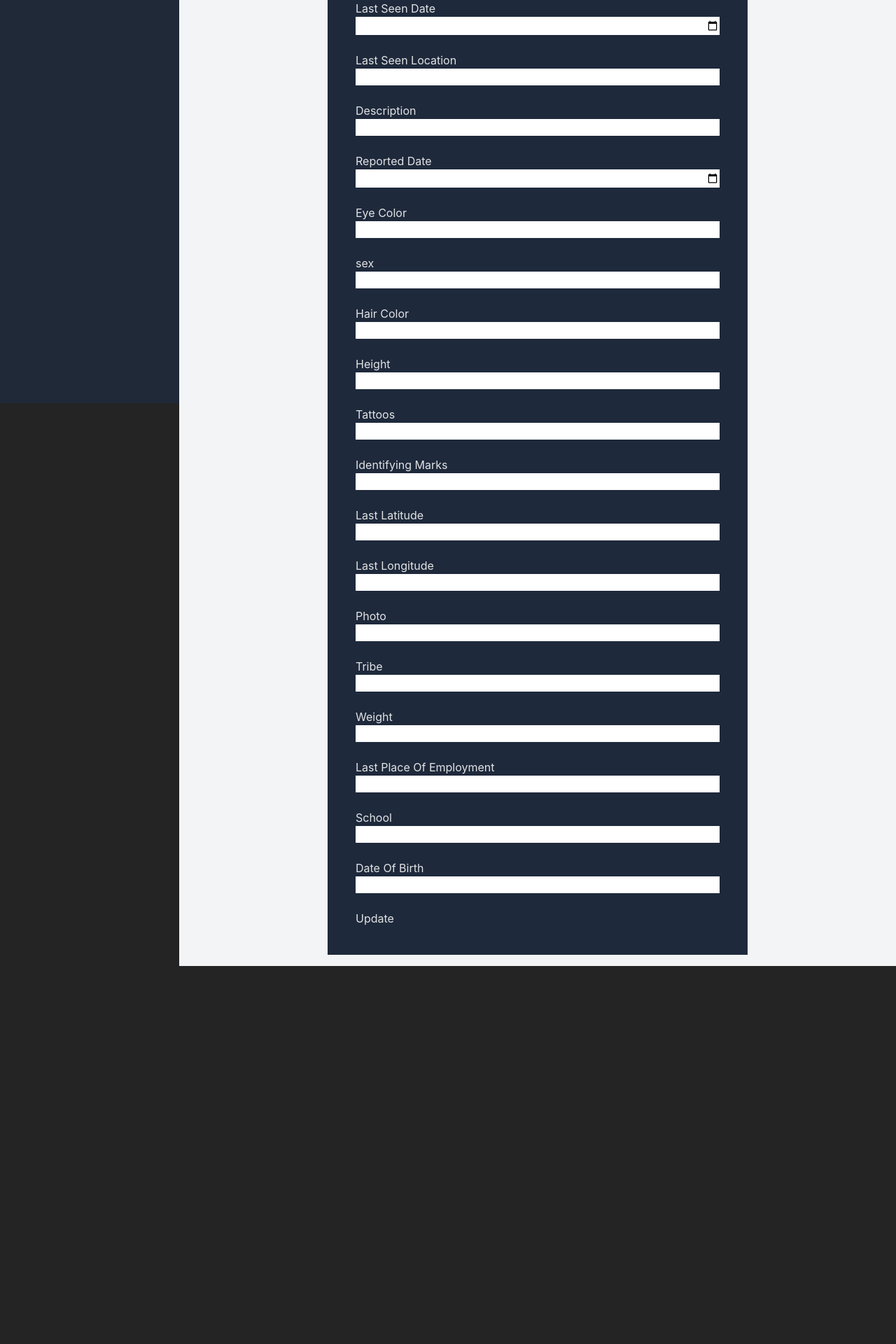
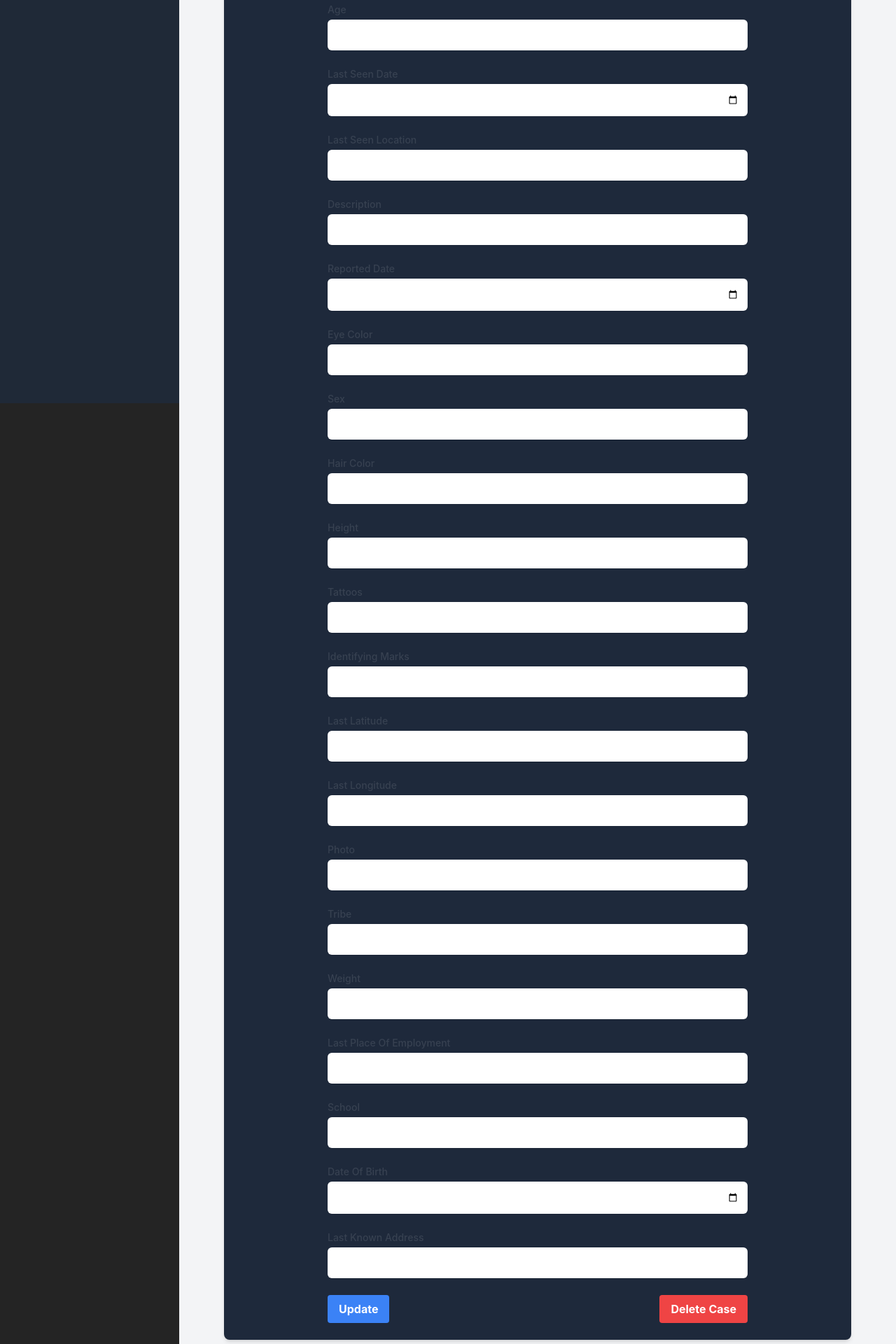
Before and after one commit to CarlosPerez505/practice, a React (Vite) app in the folder frontend/: page /admin/update/1 in a window 1280 px wide. Shown: the part 280-2200 px from the top of the page at 70% size. Before the commit the page ends 1660 px from the top, so only its background shows below. Built offline with nearby package versions, Linux system fonts and the light colour scheme; no server answers.

Commit message:
fixed the delete function on my forms

```diff
--- a/frontend/src/components/DeleteButton.jsx
+++ b/frontend/src/components/DeleteButton.jsx
@@ -5,19 +5,37 @@ const DeleteButton = ({ id }) => {
     const navigate = useNavigate();
 
     const handleDelete = () => {
-        // Confirm deletion
         if (window.confirm('Are you sure you want to delete this case?')) {
-            fetch(`/api/missingCases/${id}`, { method: 'DELETE' })
-                .then(response => response.json())
+            fetch(`http://10.0.0.163:5000/api/missingCases/${id}`, { method: 'DELETE' })
+                .then(response => {
+                    if (!response.ok) {
+                        throw new Error('Network response was not ok');
+                    }
+                    return response.json();
+                })
                 .then(data => {
                     console.log(data);
-                    navigate('/'); // Navigate back to the home page or dashboard
+                    if (!data.error) {
+                        navigate('/'); // Navigate back to the home page or dashboard if delete is successful
+                    } else {
+                        alert('Error: ' + data.error);
+                    }
                 })
-                .catch(error => console.error('Error:', error));
+                .catch(error => {
+                    console.error('Error:', error);
+                    alert('Failed to delete the case.');
+                });
         }
     };
 
-    return <button onClick={handleDelete}>Delete Case</button>;
+    return (
+        <button
+            onClick={handleDelete}
+            className="bg-red-500 hover:bg-red-700 text-white font-bold py-2 px-4 rounded"
+        >
+            Delete Case
+        </button>
+    );
 };
 
 export default DeleteButton;
--- a/frontend/src/pages/AdminPage/UpdateForm.jsx
+++ b/frontend/src/pages/AdminPage/UpdateForm.jsx
@@ -2,6 +2,7 @@ import React, { useState, useEffect } from 'react';
 import { useParams, useNavigate } from 'react-router-dom';
 import { Formik, Form, Field, ErrorMessage } from 'formik';
 import * as Yup from 'yup';
+import DeleteButton from '../../components/DeleteButton.jsx';
 
 const UpdateForm = () => {
     const [initialValues, setInitialValues] = useState({
@@ -13,15 +14,15 @@ const UpdateForm = () => {
         reportedDate: '',
         eyeColor: '',
         sex: '',
-        lastLatitude:'',
-        lastLongitude:'',
-        photo1:'',
+        lastLatitude: '',
+        lastLongitude: '',
+        photo1: '',
         tribe: '',
-        weight:'',
+        weight: '',
         lastKnownAddress: '',
-        lastPlaceOfEmployment:'',
-        school:'',
-        dateOfBirth:'',
+        lastPlaceOfEmployment: '',
+        school: '',
+        dateOfBirth: '',
     });
     const { id } = useParams();
     const navigate = useNavigate();
@@ -42,7 +43,6 @@ const UpdateForm = () => {
         }
     }, [id]);
 
-    // Helper function to format date for input[type=date]
     function formatDate(dateString) {
         if (!dateString) return '';
         const date = new Date(dateString);
@@ -76,11 +76,9 @@ const UpdateForm = () => {
         temp_dateOfBirth: Yup.date().nullable(),
         dateOfBirth: Yup.date().nullable(),
     });
-
-
     return (
-        <div >
-            <h1>Update Missing Case</h1>
+        <div className="max-w-4xl mx-auto mt-10 p-6 bg-slate-800 rounded-lg shadow-md">
+            <h1 className="text-2xl font-bold mb-6">Update Missing Case</h1>
             <Formik
                 enableReinitialize // Important: This allows Formik to reinitialize with new initial values
                 initialValues={initialValues}
@@ -104,115 +102,120 @@ const UpdateForm = () => {
                         .catch(error => console.error('Error:', error))
                         .finally(() => setSubmitting(false));
                 }}
-
             >
                 {({ isSubmitting }) => (
-                    <Form className="bg-slate-800 p-10 space-y-6">
+                    <Form className="space-y-6">
                         <div className="form-group">
-                            <label htmlFor="name">Name</label>
-                            <Field type="text" name="name" className="mt-1 block w-full shadow-sm sm:text-sm border-gray-300 rounded-md"/>
-                            <ErrorMessage name="name" component="div" />
+                            <label htmlFor="name" className="block text-sm font-medium text-gray-700">Name</label>
+                            <Field type="text" name="name" className="p-3 mt-1 block w-full shadow-sm sm:text-sm border-gray-300 rounded-md"/>
+                            <ErrorMessage name="name" component="div" className="text-red-500 text-sm mt-1"/>
                         </div>
                         <div className="form-group">
-                            <label htmlFor="age">Age</label>
-                            <Field type="number" name="age" />
-                            <ErrorMessage name="age" component="div" />
+                            <label htmlFor="age" className="block text-sm font-medium text-gray-700">Age</label>
+                            <Field type="number" name="age" className="p-3 mt-1 block w-full shadow-sm sm:text-sm border-gray-300 rounded-md"/>
+                            <ErrorMessage name="age" component="div" className="text-red-500 text-sm mt-1"/>
                         </div>
                         <div className="form-group">
-                            <label htmlFor="lastSeenDate">Last Seen Date</label>
-                            <Field type="date" name="lastSeenDate" />
-                            <ErrorMessage name="lastSeenDate" component="div" />
+                            <label htmlFor="lastSeenDate" className="block text-sm font-medium text-gray-700">Last Seen Date</label>
+                            <Field type="date" name="lastSeenDate" className="p-3 mt-1 block w-full shadow-sm sm:text-sm border-gray-300 rounded-md"/>
+                            <ErrorMessage name="lastSeenDate" component="div" className="text-red-500 text-sm mt-1"/>
                         </div>
                         <div className="form-group">
-                            <label htmlFor="lastSeenLocation">Last Seen Location</label>
-                            <Field type="text" name="lastSeenLocation" />
-                            <ErrorMessage name="lastSeenLocation" component="div" />
+                            <label htmlFor="lastSeenLocation" className="block text-sm font-medium text-gray-700">Last Seen Location</label>
+                            <Field type="text" name="lastSeenLocation" className="p-3 mt-1 block w-full shadow-sm sm:text-sm border-gray-300 rounded-md"/>
+                            <ErrorMessage name="lastSeenLocation" component="div" className="text-red-500 text-sm mt-1"/>
                         </div>
                         <div className="form-group">
-                            <label htmlFor="description">Description</label>
-                            <Field type="text" name="description" />
-                            <ErrorMessage name="description" component="div" />
+                            <label htmlFor="description" className="block text-sm font-medium text-gray-700">Description</label>
+                            <Field type="text" name="description" className="p-3 mt-1 block w-full shadow-sm sm:text-sm border-gray-300 rounded-md"/>
+                            <ErrorMessage name="description" component="div" className="text-red-500 text-sm mt-1"/>
                         </div>
                         <div className="form-group">
-                            <label htmlFor="reportedDate">Reported Date</label>
-                            <Field type="date" name="reportedDate" />
-                            <ErrorMessage name="reportedDate" component="div" />
+                            <label htmlFor="reportedDate" className="block text-sm font-medium text-gray-700">Reported Date</label>
+                            <Field type="date" name="reportedDate" className="p-3 mt-1 block w-full shadow-sm sm:text-sm border-gray-300 rounded-md"/>
+                            <ErrorMessage name="reportedDate" component="div" className="text-red-500 text-sm mt-1"/>
                         </div>
                         <div className="form-group">
-                            <label htmlFor="eyeColor">Eye Color</label>
-                            <Field type="text" name="eyeColor" />
-                            <ErrorMessage name="eyeColor" component="div" />
+                            <label htmlFor="eyeColor" className="block text-sm font-medium text-gray-700">Eye Color</label>
+                            <Field type="text" name="eyeColor" className="p-3 mt-1 block w-full shadow-sm sm:text-sm border-gray-300 rounded-md"/>
+                            <ErrorMessage name="eyeColor" component="div" className="text-red-500 text-sm mt-1"/>
                         </div>
                         <div className="form-group">
-                            <label htmlFor="sex">sex</label>
-                            <Field type="text" name="sex" />
-                            <ErrorMessage name="sex" component="div" />
+                            <label htmlFor="sex" className="block text-sm font-medium text-gray-700">Sex</label>
+                            <Field type="text" name="sex" className="p-3 mt-1 block w-full shadow-sm sm:text-sm border-gray-300 rounded-md"/>
+                            <ErrorMessage name="sex" component="div" className="text-red-500 text-sm mt-1"/>
                         </div>
                         <div className="form-group">
-                            <label htmlFor="hairColor">Hair Color</label>
-                            <Field type="text" name="hairColor" />
-                            <ErrorMessage name="hairColor" component="div" />
+                            <label htmlFor="hairColor" className="block text-sm font-medium text-gray-700">Hair Color</label>
+                            <Field type="text" name="hairColor" className="p-3 mt-1 block w-full shadow-sm sm:text-sm border-gray-300 rounded-md"/>
+                            <ErrorMessage name="hairColor" component="div" className="text-red-500 text-sm mt-1"/>
                         </div>
                         <div className="form-group">
-                            <label htmlFor="height">Height</label>
-                            <Field type="text" name="height" />
-                            <ErrorMessage name="height" component="div" />
+                            <label htmlFor="height" className="block text-sm font-medium text-gray-700">Height</label>
+                            <Field type="text" name="height" className="p-3 mt-1 block w-full shadow-sm sm:text-sm border-gray-300 rounded-md"/>
+                            <ErrorMessage name="height" component="div" className="text-red-500 text-sm mt-1"/>
                         </div>
                         <div className="form-group">
-                            <label htmlFor="tattoos">Tattoos</label>
-                            <Field type="text" name="tattoos" />
-                            <ErrorMessage name="tattoos" component="div" />
+                            <label htmlFor="tattoos" className="block text-sm font-medium text-gray-700">Tattoos</label>
+                            <Field type="text" name="tattoos" className="p-3 mt-1 block w-full shadow-sm sm:text-sm border-gray-300 rounded-md"/>
+                            <ErrorMessage name="tattoos" component="div" className="text-red-500 text-sm mt-1"/>
                         </div>
                         <div className="form-group">
-                            <label htmlFor="identifyingMarks">Identifying Marks </label>
-                            <Field type="text" name="identifyingMarks" />
-                            <ErrorMessage name="identifyingMarks" component="div" />
+                            <label htmlFor="identifyingMarks" className="block text-sm font-medium text-gray-700">Identifying Marks</label>
+                            <Field type="text" name="identifyingMarks" className="p-3 mt-1 block w-full shadow-sm sm:text-sm border-gray-300 rounded-md"/>
+                            <ErrorMessage name="identifyingMarks" component="div" className="text-red-500 text-sm mt-1"/>
                         </div>
                         <div className="form-group">
-                            <label htmlFor="lastLatitude">Last Latitude</label>
-                            <Field type="text" name="lastLatitude" />
-                            <ErrorMessage name="lastLatitude" component="div" />
+                            <label htmlFor="lastLatitude" className="block text-sm font-medium text-gray-700">Last Latitude</label>
+                            <Field type="text" name="lastLatitude" className="p-3 mt-1 block w-full shadow-sm sm:text-sm border-gray-300 rounded-md"/>
+                            <ErrorMessage name="lastLatitude" component="div" className="text-red-500 text-sm mt-1"/>
                         </div>
                         <div className="form-group">
-                            <label htmlFor="lastLongitutde">Last Longitude</label>
-                            <Field type="text" name="lastLongitude" />
-                            <ErrorMessage name="lastLongitutde" component="div" />
+                            <label htmlFor="lastLongitude" className="block text-sm font-medium text-gray-700">Last Longitude</label>
+                            <Field type="text" name="lastLongitude" className="p-3 mt-1 block w-full shadow-sm sm:text-sm border-gray-300 rounded-md"/>
+                            <ErrorMessage name="lastLongitude" component="div" className="text-red-500 text-sm mt-1"/>
                         </div>
                         <div className="form-group">
-                            <label htmlFor="photo1">Photo</label>
-                            <Field type="text" name="photo1" />
-                            <ErrorMessage name="photo1" component="div" />
+                            <label htmlFor="photo1" className="block text-sm font-medium text-gray-700">Photo</label>
+                            <Field type="text" name="photo1" className="p-3 mt-1 block w-full shadow-sm sm:text-sm border-gray-300 rounded-md"/>
+                            <ErrorMessage name="photo1" component="div" className="text-red-500 text-sm mt-1"/>
                         </div>
                         <div className="form-group">
-                            <label htmlFor="tribe">Tribe</label>
-                            <Field type="text" name="tribe" />
-                            <ErrorMessage name="tribe" component="div" />
+                            <label htmlFor="tribe" className="block text-sm font-medium text-gray-700">Tribe</label>
+                            <Field type="text" name="tribe" className="p-3 mt-1 block w-full shadow-sm sm:text-sm border-gray-300 rounded-md"/>
+                            <ErrorMessage name="tribe" component="div" className="text-red-500 text-sm mt-1"/>
                         </div>
                         <div className="form-group">
-                            <label htmlFor="weight">Weight</label>
-                            <Field type="text" name="weight" />
-                            <ErrorMessage name="weight" component="div" />
+                            <label htmlFor="weight" className="block text-sm font-medium text-gray-700">Weight</label>
+                            <Field type="text" name="weight" className="p-3 mt-1 block w-full shadow-sm sm:text-sm border-gray-300 rounded-md"/>
+                            <ErrorMessage name="weight" component="div" className="text-red-500 text-sm mt-1"/>
                         </div>
                         <div className="form-group">
-                            <label htmlFor="lastPlaceOfEmployment">Last Place Of Employment</label>
-                            <Field type="text" name="lastPlaceOfEmployment" />
-                            <ErrorMessage name="lastPlaceOfEmployment" component="div" />
+                            <label htmlFor="lastPlaceOfEmployment" className="block text-sm font-medium text-gray-700">Last Place Of Employment</label>
+                            <Field type="text" name="lastPlaceOfEmployment" className="p-3 mt-1 block w-full shadow-sm sm:text-sm border-gray-300 rounded-md"/>
+                            <ErrorMessage name="lastPlaceOfEmployment" component="div" className="text-red-500 text-sm mt-1"/>
                         </div>
                         <div className="form-group">
-                            <label htmlFor="school">School</label>
-                            <Field type="text" name="school" />
-                            <ErrorMessage name="school" component="div" />
+                            <label htmlFor="school" className="block text-sm font-medium text-gray-700">School</label>
+                            <Field type="text" name="school" className="p-3 mt-1 block w-full shadow-sm sm:text-sm border-gray-300 rounded-md"/>
+                            <ErrorMessage name="school" component="div" className="text-red-500 text-sm mt-1"/>
                         </div>
                         <div className="form-group">
-                            <label htmlFor="dateOfBirth">Date Of Birth </label>
-                            <Field type="text" name="dateOfBirth" />
-                            <ErrorMessage name="dateOfBirth" component="div" />
+                            <label htmlFor="dateOfBirth" className="block text-sm font-medium text-gray-700">Date Of Birth</label>
+                            <Field type="date" name="dateOfBirth" className="p-3 mt-1 block w-full shadow-sm sm:text-sm border-gray-300 rounded-md"/>
+                            <ErrorMessage name="dateOfBirth" component="div" className="text-red-500 text-sm mt-1"/>
                         </div>
-                        {/* Repeat for other fields */}
-                        <button type="submit" disabled={isSubmitting}>
-                            Update
-                        </button>
-
+                        <div className="form-group">
+                            <label htmlFor="lastKnownAddress" className="block text-sm font-medium text-gray-700">Last Known Address</label>
+                            <Field type="text" name="lastKnownAddress" className="p-3 mt-1 block w-full shadow-sm sm:text-sm border-gray-300 rounded-md"/>
+                            <ErrorMessage name="lastKnownAddress" component="div" className="text-red-500 text-sm mt-1"/>
+                        </div>
+                        <div className="form-group flex justify-between items-center">
+                            <button type="submit" disabled={isSubmitting} className="bg-blue-500 hover:bg-blue-700 text-white font-bold py-2 px-4 rounded">
+                                Update
+                            </button>
+                            <DeleteButton id={id} />
+                        </div>
                     </Form>
                 )}
             </Formik>
--- a/frontend/src/pages/homepage/HomePage.jsx
+++ b/frontend/src/pages/homepage/HomePage.jsx
@@ -58,7 +58,7 @@ export default HomePage; */
 import React, { useState, useEffect } from 'react';
 import Map from "../../components/map/Map.jsx";
 import Carousel from '../../components/carousel/Carousel.jsx';
-import './HomePage.css';
+
 import "slick-carousel/slick/slick.css";
 import "slick-carousel/slick/slick-theme.css";
 import Hero from "../../components/Hero.jsx";
```
Also changed, not shown: frontend/src/components/SearchCases/SearchCases.jsx (+38 -18 lines).
